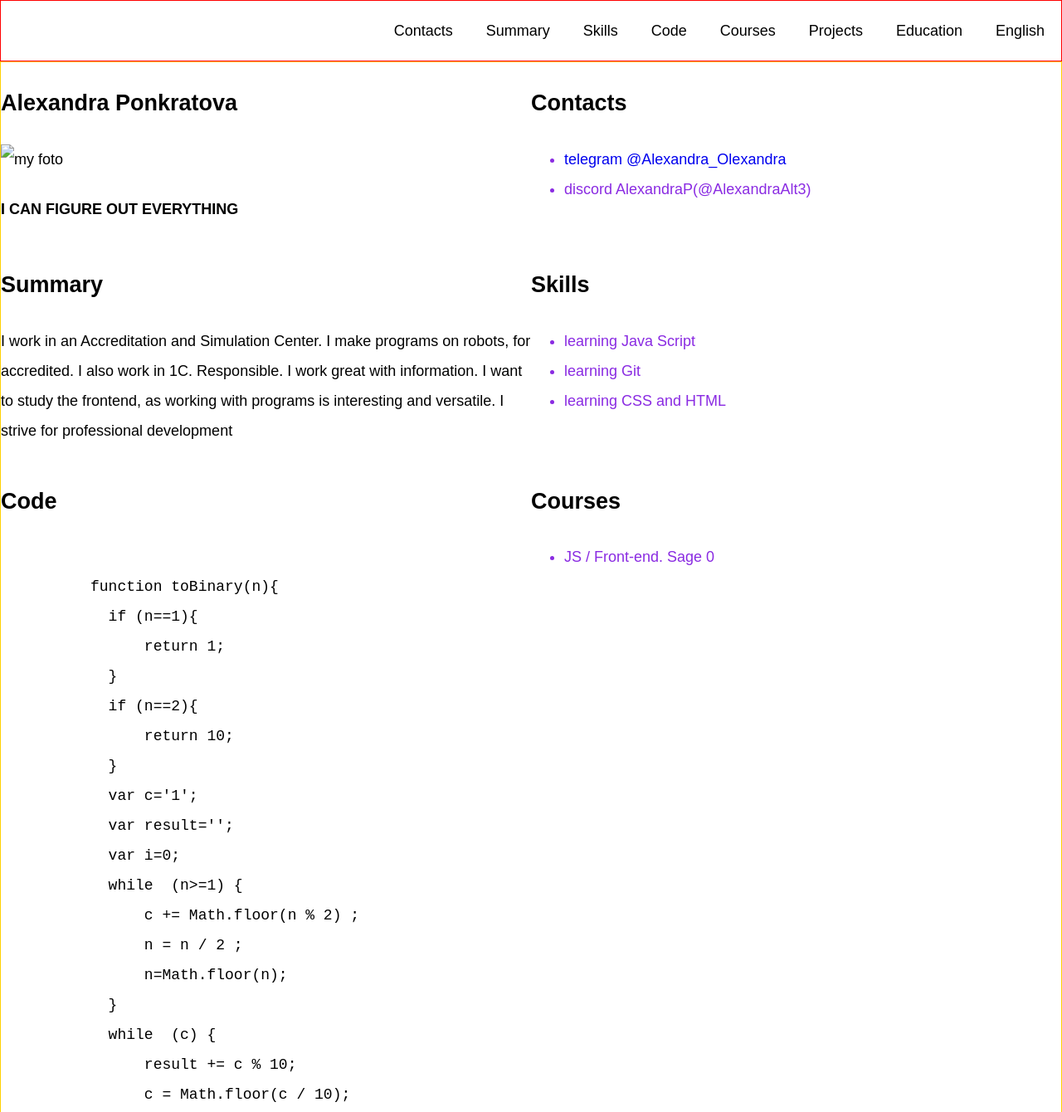
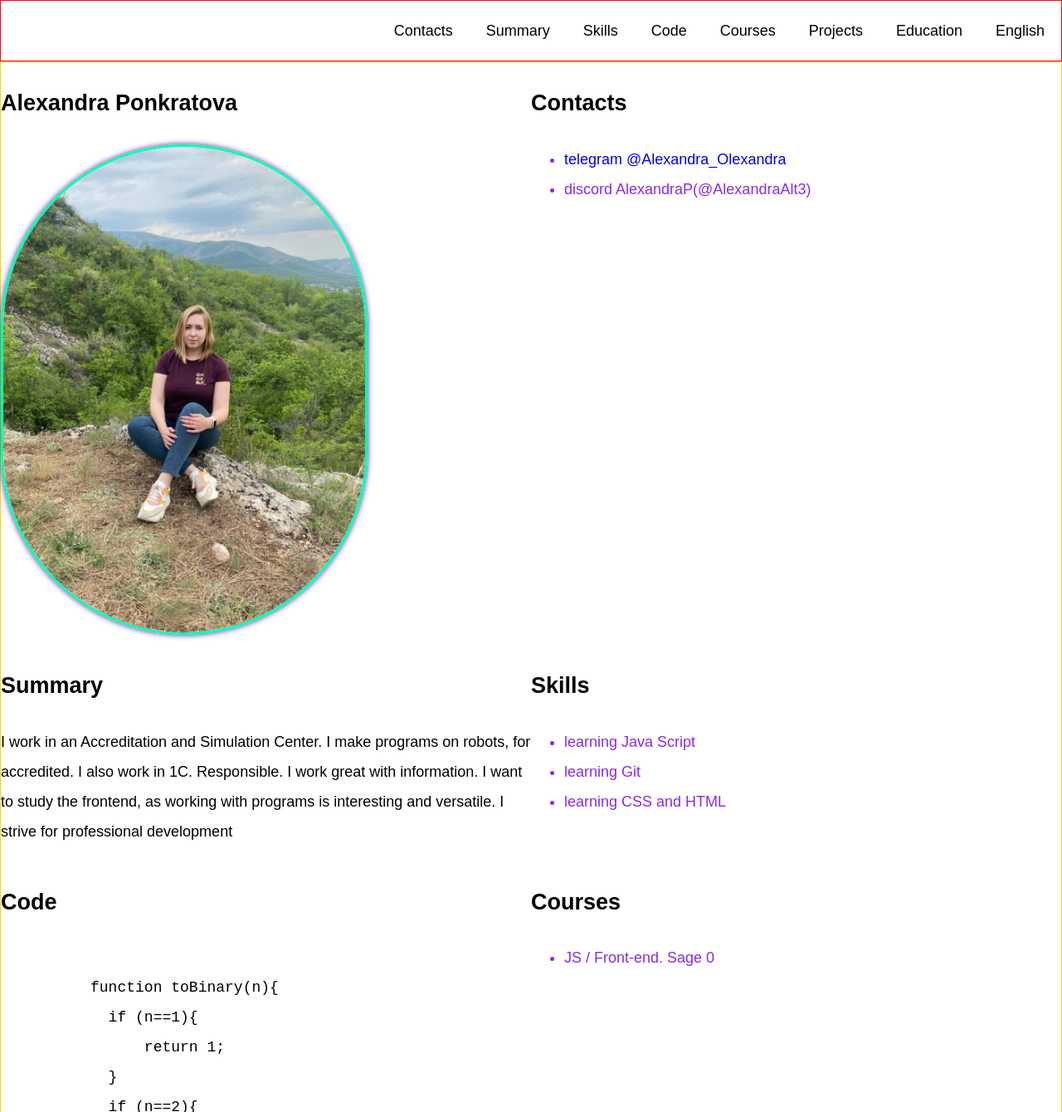
Before and after one commit to AlexandraAlt3/rsschool-cv2022, a plain HTML site: page index.html in a window 1280 px wide. Shown: the top 1340 px of the page at 83% size. Drawn offline with Linux system fonts and the light colour scheme.

Commit message:
feat: add foto and style_foto

```diff
--- a/index.html
+++ b/index.html
@@ -31,8 +31,7 @@
     <div class="container main-container">
       <section class="section" id="profile">
         <h1> Alexandra Ponkratova </h1>
-        <img src="" alt="my foto">
-        <h4>I CAN FIGURE OUT EVERYTHING</h4>
+        <img src="assets/img/myfoto.jpg" alt="my foto" class='round'>
       </section>
       <section class="section" id="contacts">
         <h2>Contacts</h2>
@@ -59,7 +58,7 @@
       </section>
       <section class="section" id="code">
         <h2>Code</h2>
-        <code><pre>
+        <pre><code>
           function toBinary(n){
             if (n==1){
                 return 1;
@@ -83,7 +82,7 @@
             num = Math.floor(num / 10);
             return num;
           };
-        </pre></code>
+        </code></pre>
       </section>
       <section class="section" id="scourses">
         <h2>Courses</h2>
--- a/style.css
+++ b/style.css
@@ -24,7 +24,7 @@ html{
     .footer{
         border: 1px solid rgb(0, 132, 255);
         }
-    body {
+   body {
         min-height: 100vh;
         margin: 0; padding: 0;
         display: flex;
@@ -72,6 +72,15 @@ html{
       color: #ccba8d;
       text-decoration: none;
     }
+img{
+  width: 442px;
+  height: 591px;
+}
+.round {
+  border-radius: 500px;
+  border: 3px solid rgb(3, 252, 177);
+  box-shadow: 0 0 7px rgb(50, 42, 160);
+}
   .main-container {
     display: flex;
     flex-wrap: wrap;
```
Also changed, not shown: assets/img/myfoto.jpg (added).
